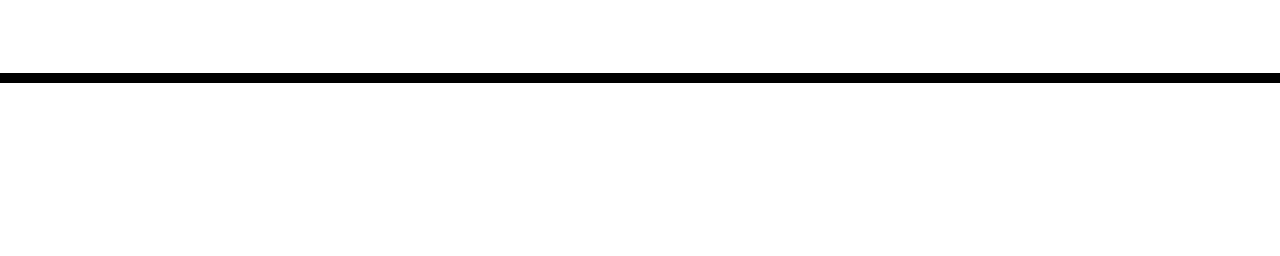
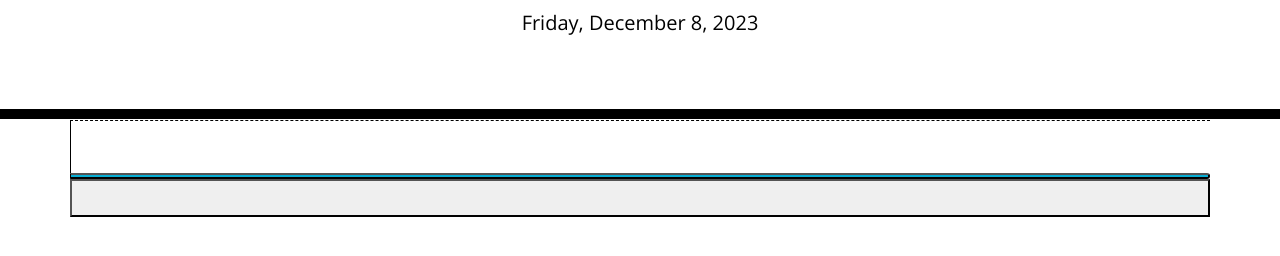
Before and after one commit to Nikola84ca/WorkDay-Scheduler, a plain HTML site: page index.html in a window 1280 px wide. Shown: the part 168-424 px from the top of the page. Drawn offline with nearby package versions, Linux system fonts and the light colour scheme.

Commit message:
Date function added to js file + started implementing div structure in html for the timeblock template

```diff
--- a/Assets/js/script.js
+++ b/Assets/js/script.js
@@ -0,0 +1,5 @@
+function displayCurrentDay() {
+    var currentDay = dayjs().format('dddd, MMMM D, YYYY');
+    $("#currentDay").text(currentDay);
+  }
+  displayCurrentDay();
--- a/index.html
+++ b/index.html
@@ -20,7 +20,7 @@
       href="https://fonts.googleapis.com/css?family=Open+Sans&display=swap"
       rel="stylesheet"
     />
-    <link rel="stylesheet" href="/Assets/css/style.css" />
+    <link rel="stylesheet" href="Assets/css/style.css" />
     <title>Work Day Scheduler</title>
   </head>
 
@@ -31,11 +31,16 @@
       <p id="currentDay" class="lead"></p>
     </header>
     <div class="container">
-      <!-- Timeblocks go here -->
+      <!-- Timeblock template -->
+      <div id="timeblock-template" class="row time-block" data-hour="">
+        <div class="hour"></div>
+        <textarea class="description"></textarea>
+        <button class="saveBtn"><button>
+      </div>
     </div>
 
     <script src="https://cdnjs.cloudflare.com/ajax/libs/jquery/3.2.1/jquery.min.js"></script>
     <script src="https://cdn.jsdelivr.net/npm/dayjs@1/dayjs.min.js"></script>
-    <script src="/Assets/js/script.js"></script>
+    <script src="Assets/js/script.js"></script>
   </body>
 </html>
```
